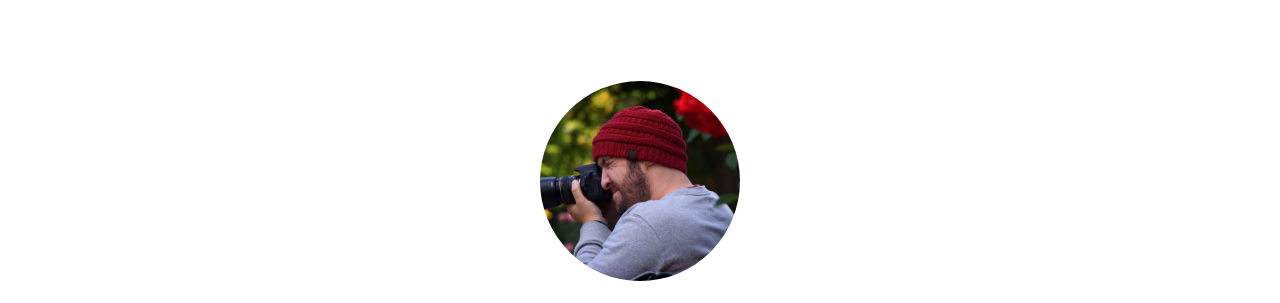
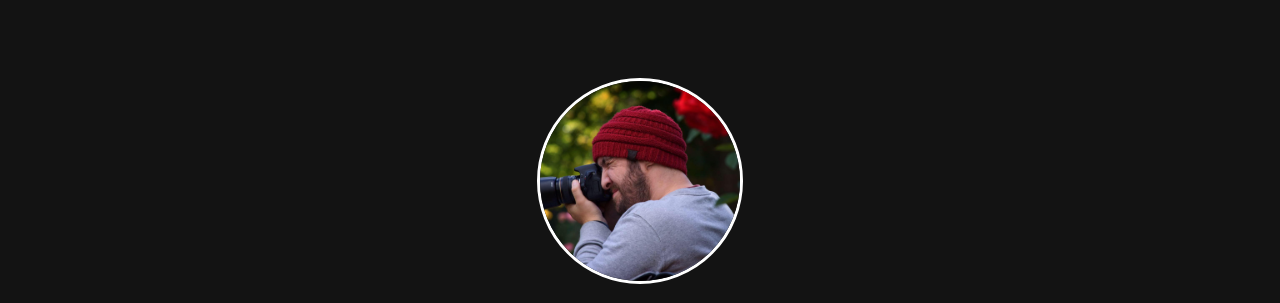
Before and after one commit to MonroeGollaher/aboutme, a plain HTML site: page index.html in a window 1280 px wide. Shown: the top 303 px of the page. Drawn offline with Linux system fonts and the light colour scheme.

Commit message:
color change commit

```diff
--- a/style.css
+++ b/style.css
@@ -10,8 +10,13 @@ header #aboutMePic {
     border-radius: 50%;
     border: 3px solid white;
     transition: all .5s;
-  }
+}
 
-  #about {
+#about {
       text-align: center;
-  }
+}
+
+body {
+    background-color: rgb(19, 19, 19);
+    color: rgb(245, 245, 245);
+}
```
